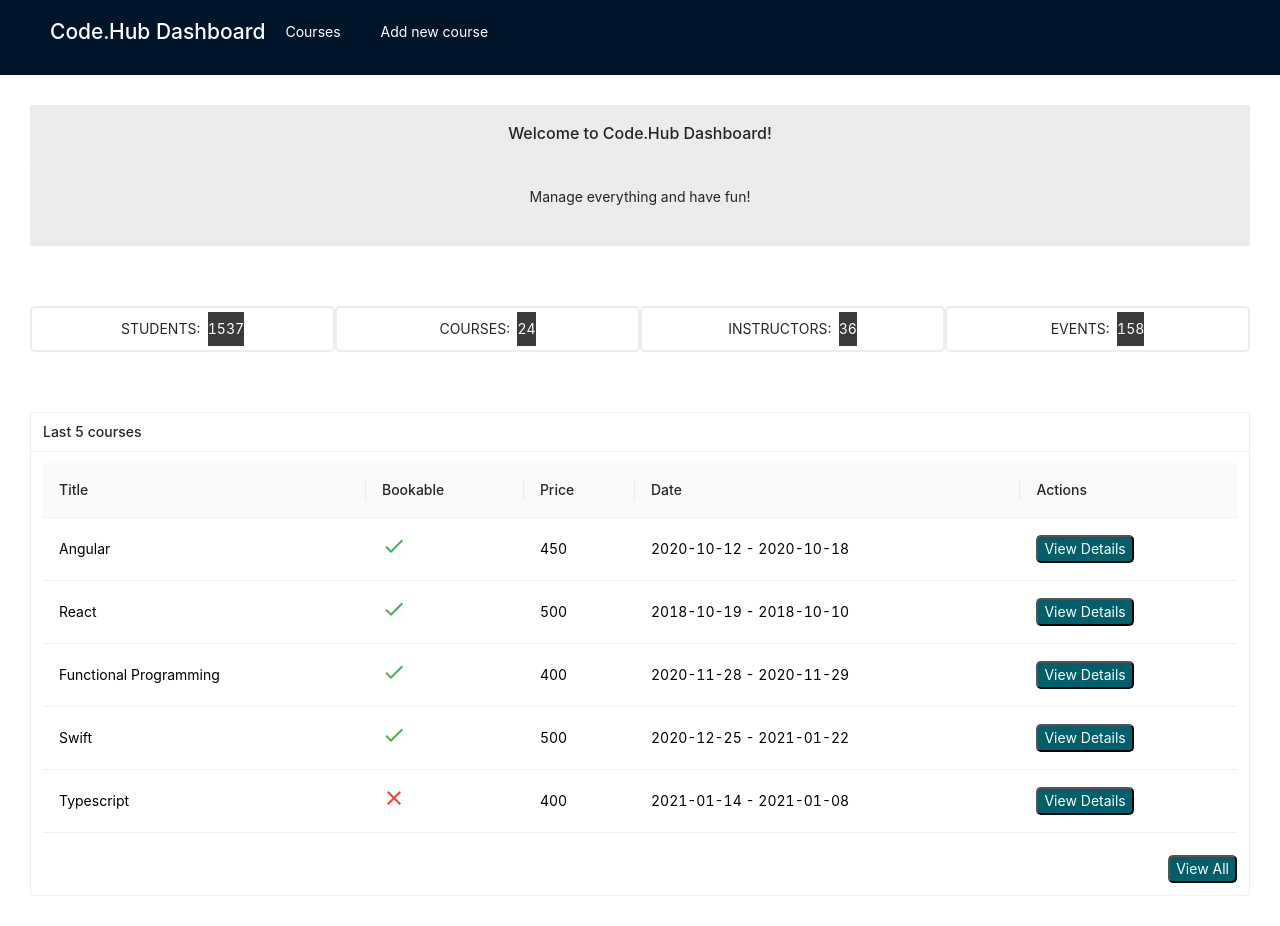
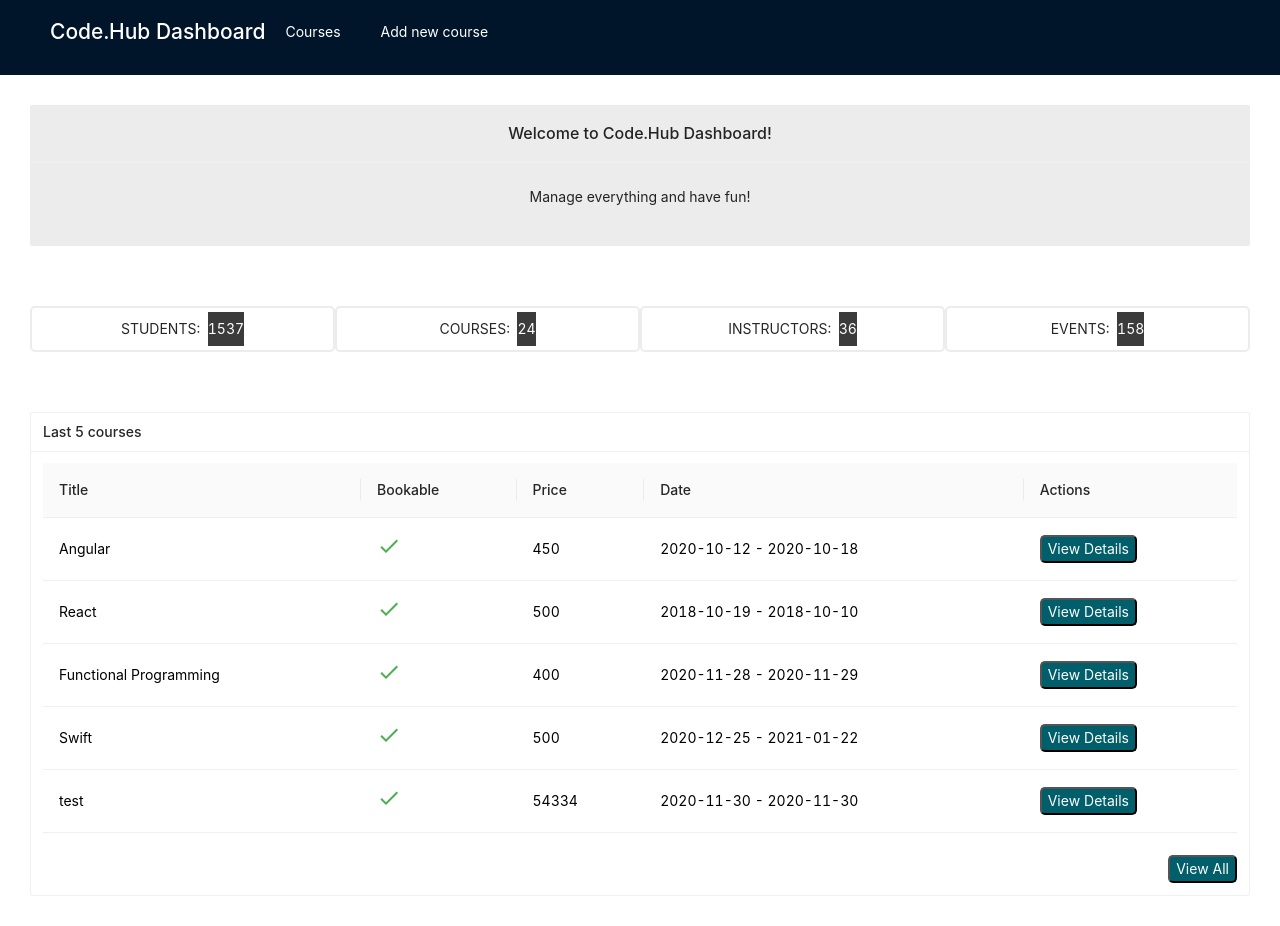
Before and after one commit to elefstathi/react-pfizer, a React (Create React App) app: page / in a window 1280 px wide. Built offline with nearby package versions, Linux system fonts and the light colour scheme; data requests are answered from the project's data file.

Commit message:
add key in renderIstructors

```diff
--- a/db.json
+++ b/db.json
@@ -116,7 +116,7 @@
         "normal": 400
       },
       "id": "Wofl5F7",
-      "description": "yolo"
+      "description": "yolovgbg"
     },
     {
       "title": "Swift",
@@ -136,22 +136,22 @@
       "id": "Ye9jxs4"
     },
     {
-      "title": "Typescript",
-      "duration": "2 daysvcfrvr",
+      "title": "test",
+      "duration": "defehhh",
+      "open": true,
       "instructors": [
-        "02",
         "01"
       ],
-      "description": " f fvfgvgb",
+      "description": "vfevgbwr",
       "dates": {
-        "start_date": "2021-01-14",
-        "end_date": "2021-01-08"
+        "start_date": "2020-11-30",
+        "end_date": "2020-11-30"
       },
       "price": {
-        "early_bird": 500,
-        "normal": 400
+        "early_bird": 433,
+        "normal": 54334
       },
-      "id": "kxsv-Eq"
+      "id": "V_Iubn1"
     }
   ],
   "instructors": [
--- a/src/components/CoursesDetails.js
+++ b/src/components/CoursesDetails.js
@@ -98,14 +98,14 @@ const CoursesDetails = ({ course }) => {
 
   const renderInstructors = (instructor) => {
     return (
-        <>
+        <div key={instructor.id}>
         <Title level={3}>
             {instructor.name.first} {instructor.name.last} ({instructor.dob})
         </Title>
         <Text>Email: {instructor.email} | </Text>
         <a target="_blank" href={instructor.linkedin}>Linkedin</a><br/>
         <Text>{instructor.bio}</Text>
-        </>
+        </div>
     );
   };
 
--- a/src/components/FormAddCourse.js
+++ b/src/components/FormAddCourse.js
@@ -17,6 +17,7 @@ import moment from "moment";
 import { useEffect, useState } from "react";
 import { useHistory } from "react-router-dom";
 import { API_COURSES } from "../api/BaseApi";
+import { useApiCall } from "../hooks/useApiCall";
 
 const { Content } = Layout;
 const { Title } = Typography;
@@ -28,9 +29,11 @@ const FormAddCourse = () => {
   // console.log(history);
   // console.log(course)
   const [formData, setFormData] = useState( course ? course : {});
-  console.log(formData);
+  // const { sendData: editCourse } = useApiCall(`${API_COURSES}/${formData.id}`, 'PUT');
+  // const { sendData: addCourse } = useApiCall(API_COURSES, 'POST', formData);
+  // console.log(formData);
 
-  const onFinish = (values) => {
+  const onFinish = async (values) => {
     queryData();
   };
 
```
